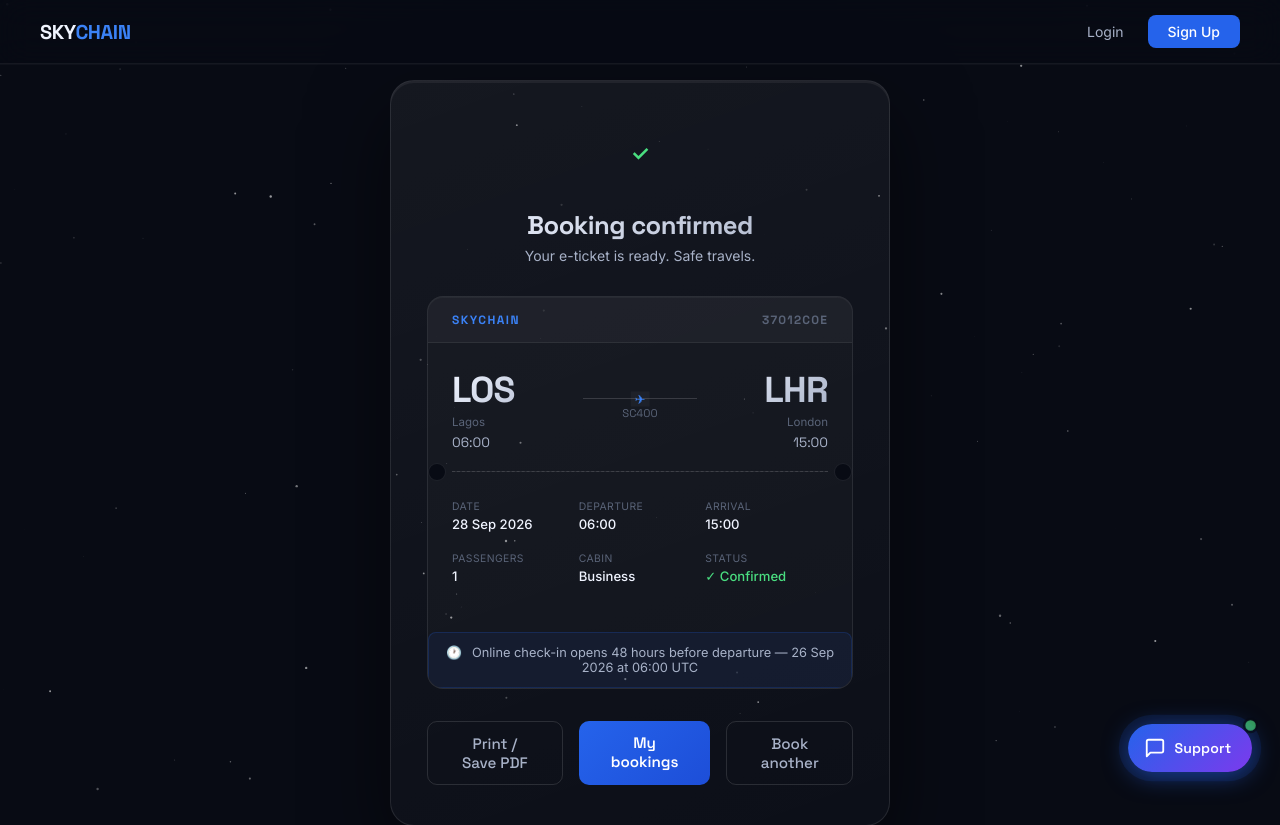
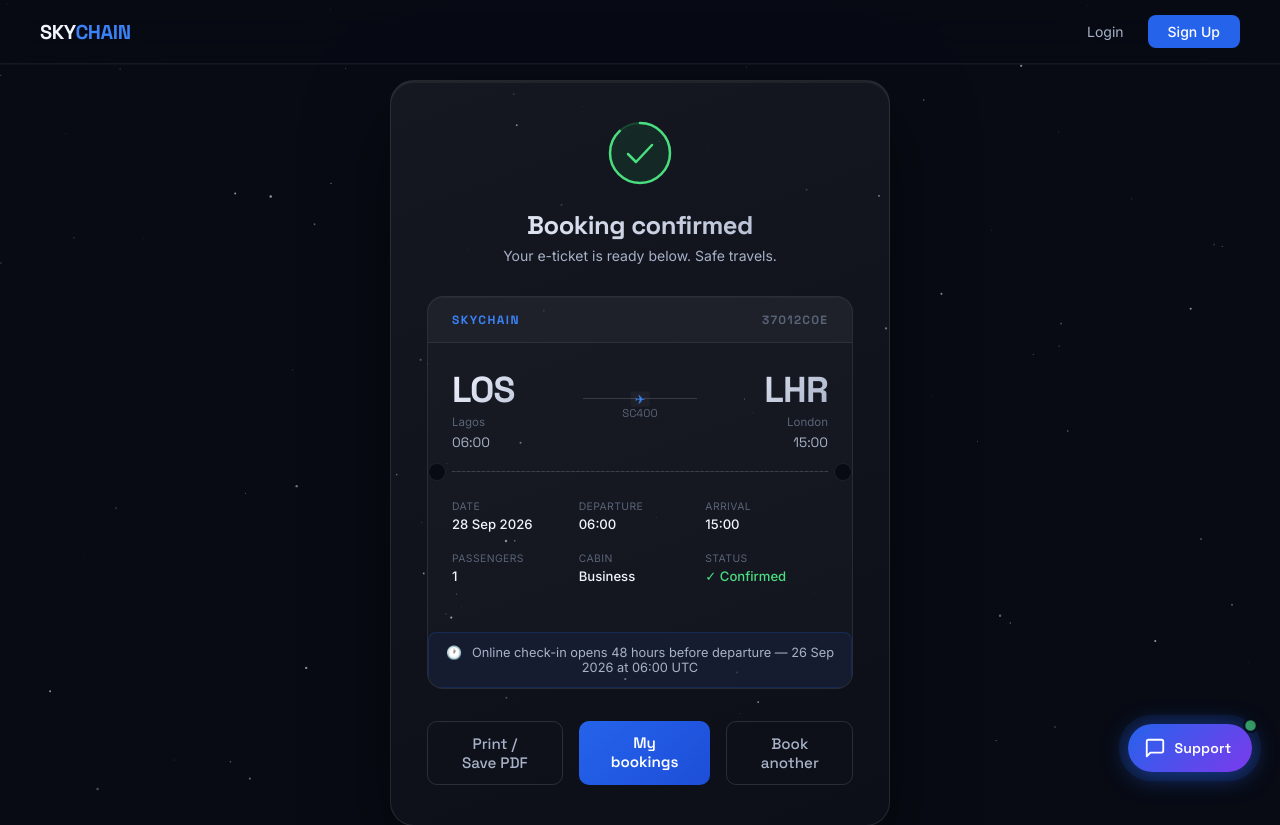
Before and after one commit to Dennis433/flight_booking, a Flask app: page /confirmation/37012c0e-7ecc-4209-b853-e39a077586d0 in a window 1280 px wide. Shown: the top 825 px of the page. Run offline with Flask 3, Linux system fonts and the light colour scheme; data comes from the database, SQL or seed files in the repository; data that the repository does not hold is empty; some libraries are stand-ins or nearby versions.

Commit message:
Enhance confirmation message in HTML template
Updated confirmation message to clarify e-ticket availability.

```diff
--- a/templates/confirmation.html
+++ b/templates/confirmation.html
@@ -7,9 +7,15 @@
 <section class="confirmation-page">
   <div class="confirmation-card">
 
-    <div class="confirm-icon">✓</div>
+    <div class="confirm-icon">
+      <svg class="check-ring" viewBox="0 0 64 64" fill="none" xmlns="http://www.w3.org/2000/svg">
+        <circle class="check-circle" cx="32" cy="32" r="30"/>
+        <circle class="check-arc" cx="32" cy="32" r="30" transform="rotate(-90 32 32)"/>
+        <polyline class="check-tick" points="20,33 28,41 44,24"/>
+      </svg>
+    </div>
     <h2>Booking confirmed</h2>
-    <p class="confirm-sub">Your e-ticket is ready. Safe travels.</p>
+    <p class="confirm-sub">Your e-ticket is ready below. Safe travels.</p>
 
     <!-- E-ticket -->
     <div class="eticket">
```
